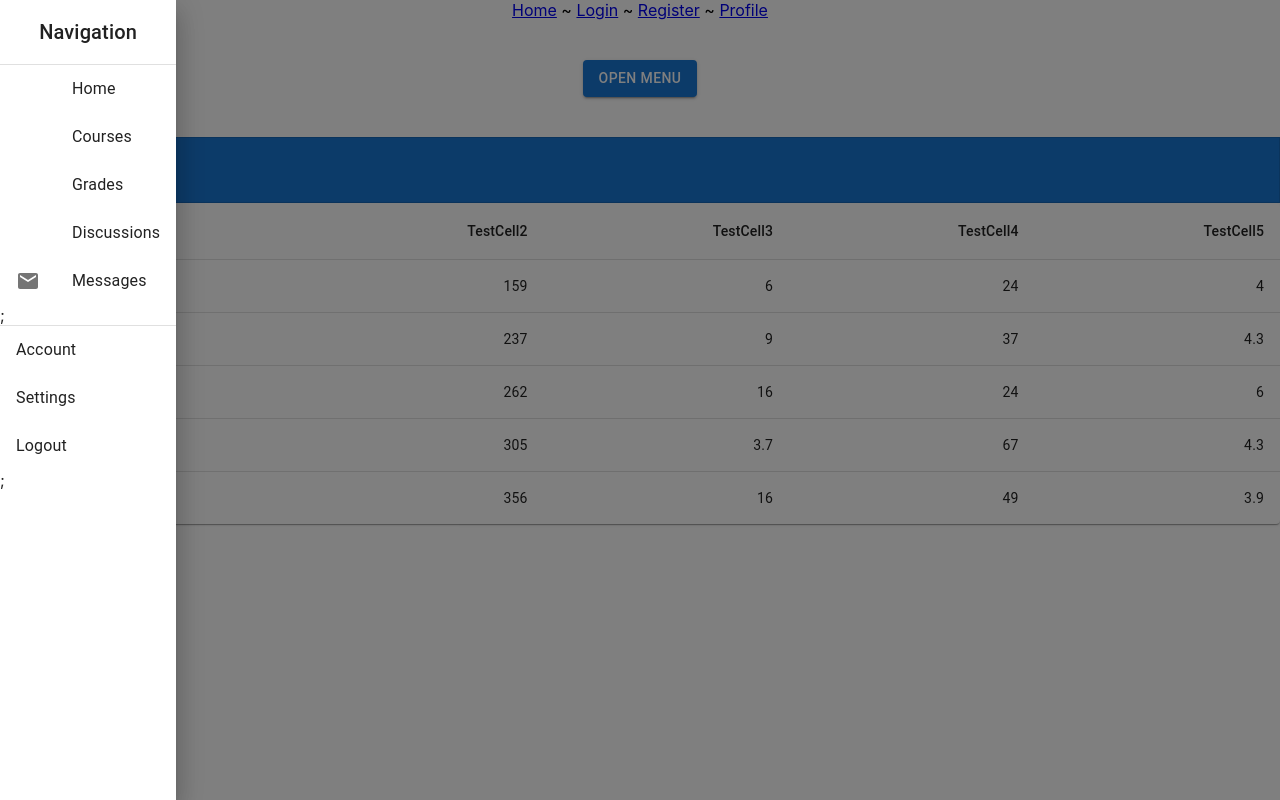
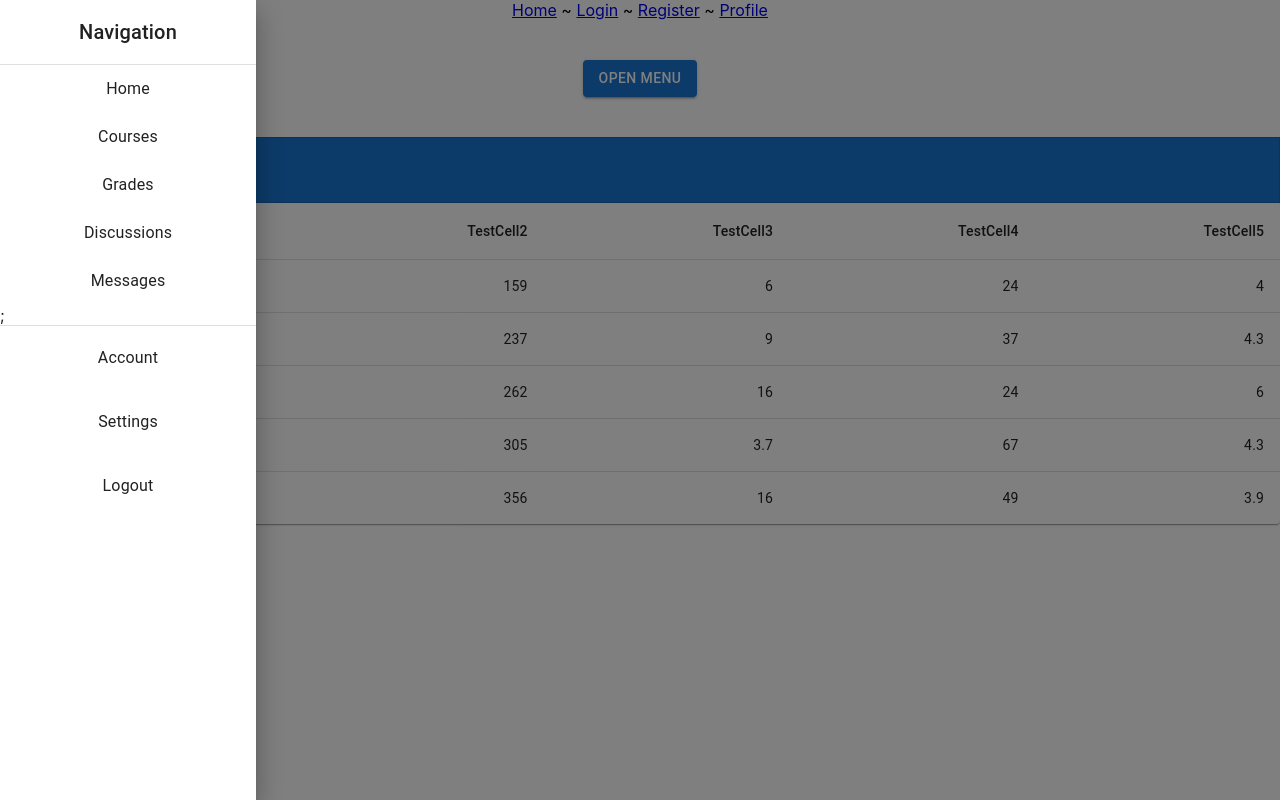
Before and after one commit to 2406-Ryan-Java-FS/project-2-frontend, a React (Create React App) app in the folder rev-learn/: page /profile in a window 1280 px wide. Both pictures are taken after a click on the button "menu". Built offline with nearby package versions, Linux system fonts and the light colour scheme.

Commit message:
Fixed menu buton navigation issues

```diff
--- a/rev-learn/src/components/student-profile/StudentAppBar.jsx
+++ b/rev-learn/src/components/student-profile/StudentAppBar.jsx
@@ -12,9 +12,9 @@ import MenuIcon from '@mui/icons-material/Menu';
 import MailIcon from '@mui/icons-material/Mail';
 import Toolbar from '@mui/material/Toolbar';
 import Typography from '@mui/material/Typography';
+import { Link } from 'react-router-dom';
 
-
-const drawerWidth = 240;
+const drawerWidth = 400;
 const navItems = ['Home', 'Courses', 'Grades', 'Discussions', 'Messages'];
 const navItems2 = ['Account', 'Settings', 'Logout']
 
@@ -27,6 +27,7 @@ export default function StudentAppBar() {
     <AppBar variant="outlined" position="static">
 
       <Toolbar>
+
         <IconButton
           edge="start"
           color="inherit"
@@ -41,7 +42,10 @@ export default function StudentAppBar() {
         <Drawer
           open={isDrawerOpen}
           onClose={() => setIsDrawerOpen(false)}
-          sx={{width:drawerWidth}}>
+          // PaperProps allows us to resize the meu
+          PaperProps={{
+            sx: { width: "20%" }
+          }}>
 
           <Typography variant="h6" sx={{ my: 2, textAlign: 'center' }}>
             Navigation
@@ -49,121 +53,110 @@ export default function StudentAppBar() {
 
           <Divider />
 
+          {/* //THIS SECTION HANDLES MENU BUTTON NAVIGATION  */}
           {navItems.map((item) => (
             <ListItem key={item} disablePadding>
-              <ListItemButton sx={{ textAlign: 'left' }}>
+              {/* //------------------------------------------------ */}
+              {item === 'Home' ? <ListItemButton sx={{ textAlign: 'center' }}
+                component="button"
+                variant="body2"
+                onClick={() => {
+                  console.info("HOME BUTTON TEST");
+                }}>
+                <ListItemText primary={item} />
+              </ListItemButton> : ''}
+              {/* //------------------------------------------------ */}
 
-                <ListItemIcon>
+              {item === 'Courses' ? <ListItemButton sx={{ textAlign: 'center' }}
+                component="button"
+                variant="body2"
+                onClick={() => {
+                  console.info("COURSES BUTTON TEST");
+                }}>
+                <ListItemText primary={item} />
+              </ListItemButton> : ''}
+              {/* //------------------------------------------------ */}
+
+              {item === 'Grades' ? <ListItemButton sx={{ textAlign: 'center' }}
+                component="button"
+                variant="body2"
+                onClick={() => {
+                  console.info("GRADES BUTTON TEST");
+                }}>
+                <ListItemText primary={item} />
+              </ListItemButton> : ''}
+              {/* //------------------------------------------------ */}
+
+              {item === 'Discussions' ? <ListItemButton sx={{ textAlign: 'center' }}
+                component="button"
+                variant="body2"
+                onClick={() => {
+                  console.info("DISCUSSIONS BUTTON TEST");
+                }}>
+                <ListItemText primary={item} />
+              </ListItemButton> : ''}
+              {/* //------------------------------------------------ */}
+
+              {item === 'Messages' ? <ListItemButton sx={{ textAlign: 'center' }}
+                component="button"
+                variant="body2"
+                onClick={() => {
+                  console.info("MESSAGES BUTTON TEST");
+                }}>
+                {/* <ListItemIcon>
                   {item === 'Messages' ? <MailIcon /> : ""}
-                </ListItemIcon>
+                </ListItemIcon> */}
 
                 <ListItemText primary={item} />
-              </ListItemButton>
+              </ListItemButton> : ''}
+
             </ListItem>
-          ))
-          };
+          ))};
+          {/* //------------------------------------------------ */}
 
           <Divider />
+
+          {/* //------------------------------------------------ */}
 
           {navItems2.map((item) => (
             <ListItem key={item} disablePadding>
               <ListItemButton sx={{ textAlign: 'left' }}>
-                {/* <ListItemIcon>
-                  {key === 'Messages' ? <MailIcon /> : ""}
-                </ListItemIcon> */}
-                <ListItemText primary={item} />
+
+                {item === 'Account' ? <ListItemButton sx={{ textAlign:'center' }}
+                  component="button"
+                  variant="body2"
+                  onClick={() => {
+                    console.info("ACCOUNT BUTTON TEST");
+                  }}>
+                  <ListItemText primary={item} />
+                </ListItemButton> : ''}
+                {/* //------------------------------------------------ */}
+
+                {item === 'Settings' ? <ListItemButton sx={{ textAlign: 'center' }}
+                  component="button"
+                  variant="body2"
+                  onClick={() => {
+                    console.info("SETTINGS BUTTON TEST");
+                  }}>
+                  <ListItemText primary={item} />
+                </ListItemButton> : ''}
+                {/* //------------------------------------------------ */}
+
+                {item === 'Logout' ? <ListItemButton sx={{ textAlign: 'center' }}
+                  component="button"
+                  variant="body2"
+                  onClick={() => {
+                    console.info("LOGOUT BUTTON TEST");
+                  }}>
+                  <ListItemText primary={item} />
+                </ListItemButton> : ''}
               </ListItemButton>
             </ListItem>
-          ))
-          };
-
-
-
+          ))}
 
         </Drawer>
       </Toolbar>
-    </AppBar>
+
+    </AppBar >
   );
 }
-
-
-//------------------------------------------------------------------------
-
-//Broken functionality
-
-
-// export default function StudentAppBar(props) {
-
-//   const { window } = props;
-//   const [mobileOpen, setMobileOpen] = React.useState(false);
-
-//   const handleDrawerToggle = () => {
-//     setMobileOpen((prevState) => !prevState);
-//   };
-
-
-
-//   const container = window !== undefined ? () => window().document.body : undefined;
-
-//   return (
-
-//     <Box sx={{ display: 'flex' }}>
-//       <CssBaseline />
-
-//         <AppBar component="nav">
-//           <Toolbar>
-
-//             <IconButton
-//               color="inherit"
-//               aria-label="menu"
-//               edge="start"
-//               onClick={handleDrawerToggle}
-//               sx={{ mr: 2, display: { sm: 'none' } }}
-//             >
-//               <MenuIcon />
-
-//             </IconButton>
-
-//           <Typography
-//             variant="h6"
-//             component="div"
-//             sx={{ flexGrow: 1, display: { xs: 'none', sm: 'block' } }}
-//           >
-//             (Student Name)
-
-//           </Typography>
-
-
-//           <Box sx={{ display: { xs: 'none', sm: 'block' } }}>
-//             {navItems.map((item) => (
-//               <Button key={item} sx={{ color: '#fff' }}>
-//                 {item}
-//               </Button>
-//             ))}
-//           </Box>
-
-//         </Toolbar>
-//       </AppBar>
-
-//       <nav>
-//         <Drawer
-//           container={container}
-//           variant="temporary"
-//           open={mobileOpen}
-//           onClose={handleDrawerToggle}
-//           ModalProps={{
-//             keepMounted: true, // Better open performance on mobile.
-//           }}
-// sx={{
-//   display: { xs: 'block', sm: 'none' },
-//   '& .MuiDrawer-paper': { boxSizing: 'border-box', width: drawerWidth },
-// }}
-//         >
-//           {drawer}
-//         </Drawer>
-//       </nav>
-
-//     </Box>
-//   );
-
-// }
```
